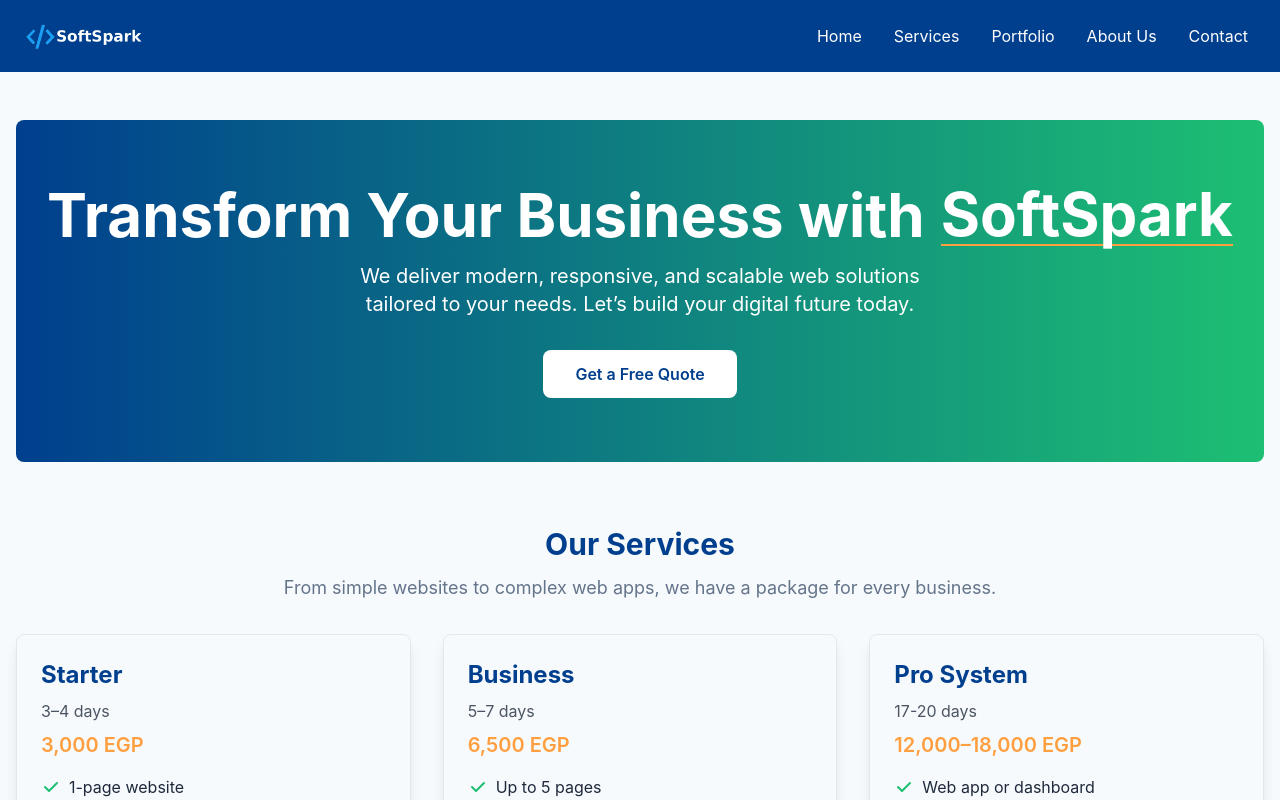
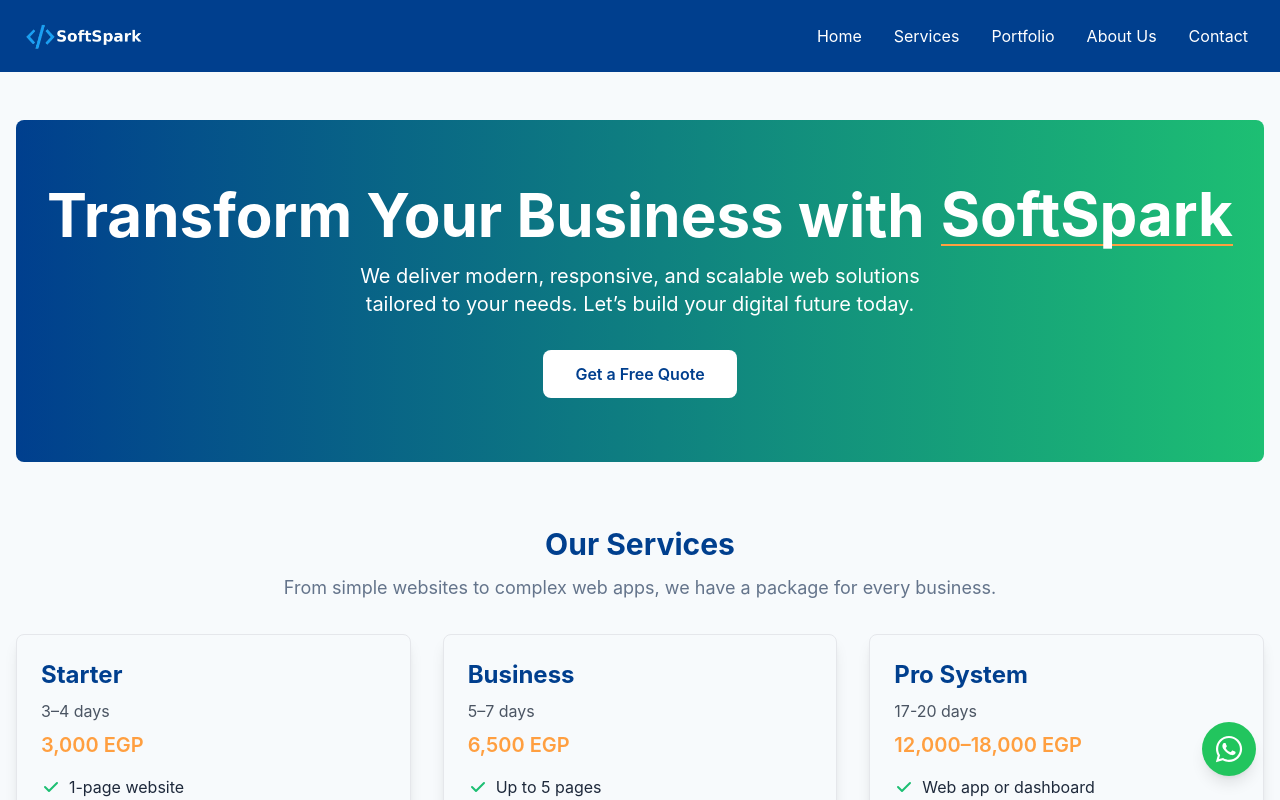
Before and after one commit to lionzak/softspark, a Next.js app: page / in a window 1280 px wide. Shown: the top 800 px of the page. Built offline with nearby package versions, Linux system fonts and the light colour scheme.

Commit message:
added whatsapp icon

```diff
--- a/components/Footer.tsx
+++ b/components/Footer.tsx
@@ -1,5 +1,6 @@
 import Link from 'next/link';
 import styles from '@/app/Footer.module.css';
+import { FaWhatsapp } from "react-icons/fa";
 
 const Footer: React.FC = () => {
   const currentYear = new Date().getFullYear();
@@ -22,6 +23,14 @@ const Footer: React.FC = () => {
           &copy; {currentYear} SoftSpark. All rights reserved.
         </div>
       </div>
+      <a
+        href="https://wa.me/+201224213669"
+        target="_blank"
+        rel="noopener noreferrer"
+        className="fixed z-50 bottom-6 right-6 bg-green-500 rounded-full p-3 shadow-lg hover:bg-green-600 transition-colors"
+      >
+        <FaWhatsapp className="text-white text-3xl" />
+      </a>
     </footer>
   );
 };
--- a/package.json
+++ b/package.json
@@ -16,7 +16,8 @@
     "lucide-react": "^0.536.0",
     "next": "15.4.5",
     "react": "19.1.0",
-    "react-dom": "19.1.0"
+    "react-dom": "19.1.0",
+    "react-icons": "^5.5.0"
   },
   "devDependencies": {
     "@eslint/eslintrc": "^3",
```
Also changed, not shown: 1 other file (tests, documents, lock files or other folders).
